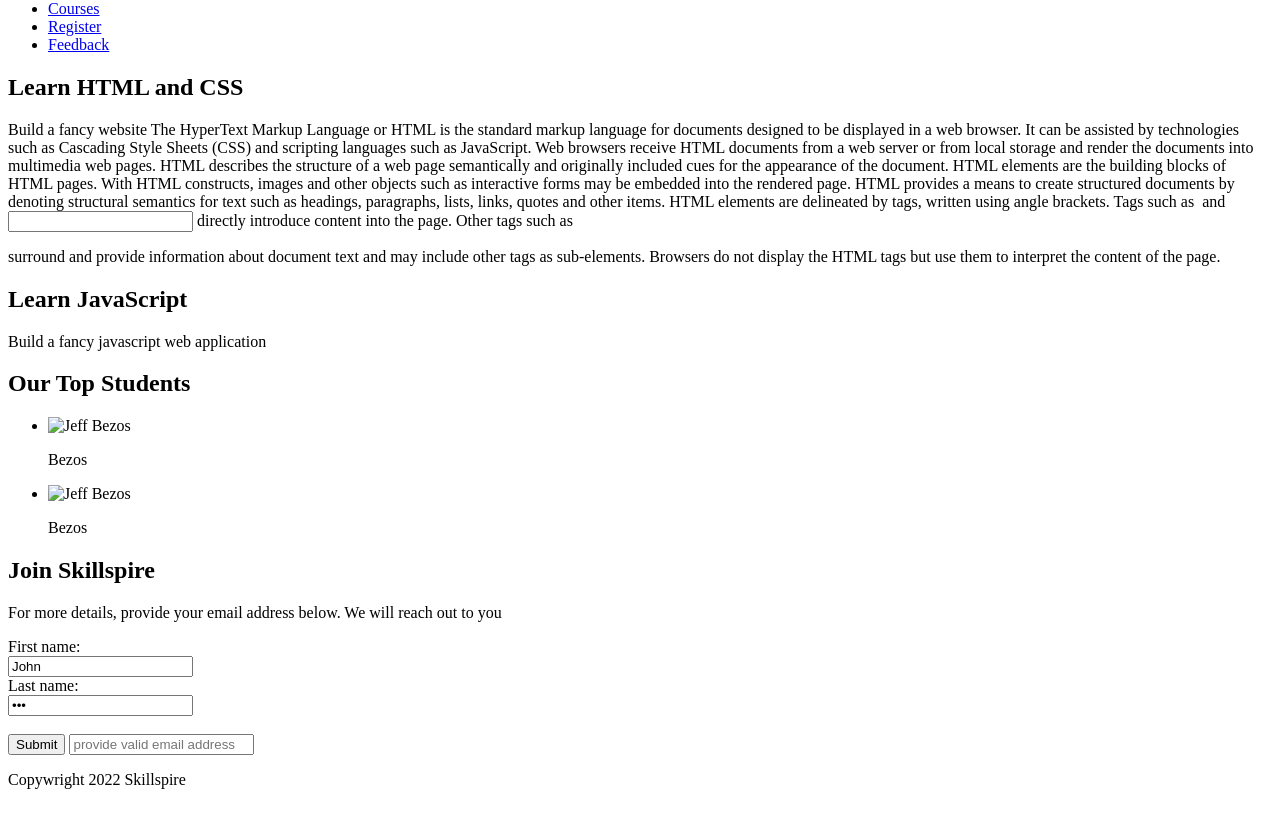
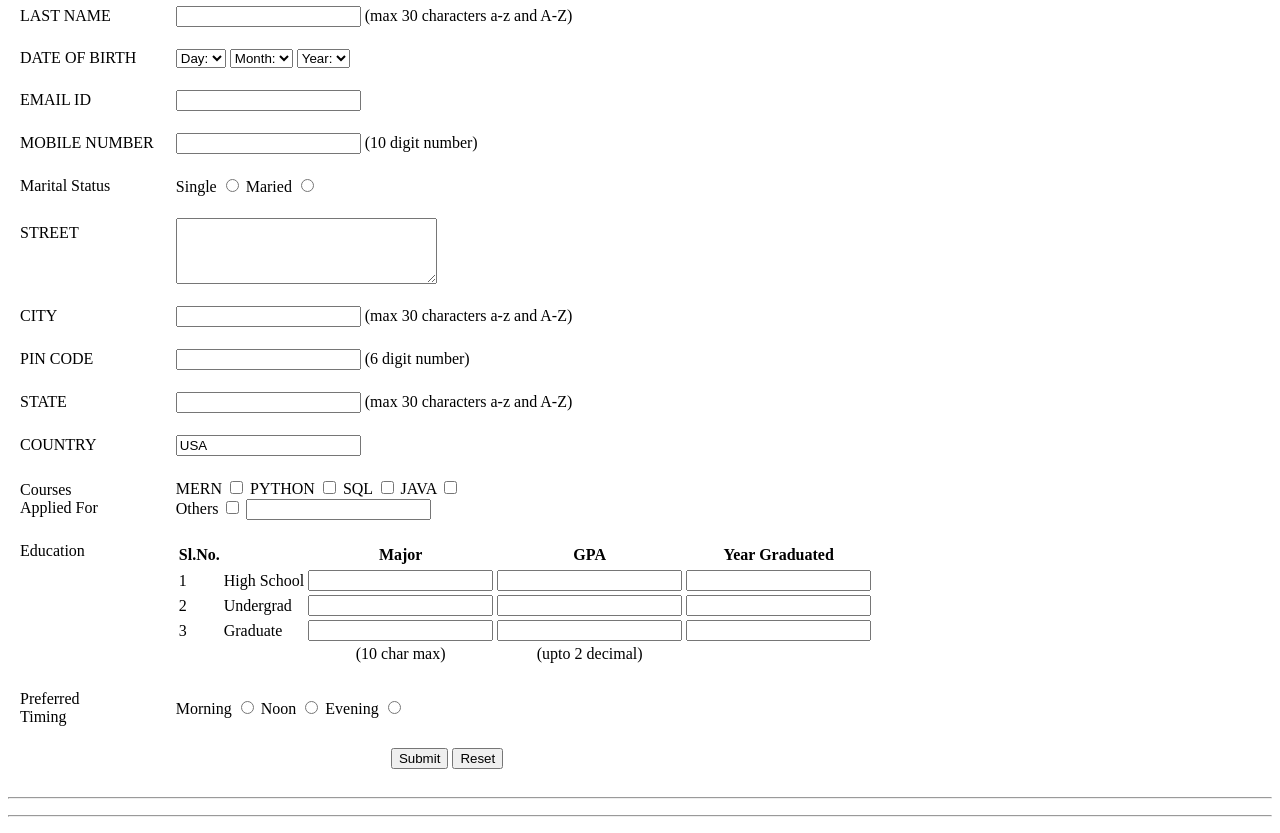
Before and after one commit to bdji/schoolWebsiteRegistration, a plain HTML site: page index.html in a window 1280 px wide. Shown: the part 98-931 px from the top of the page. Before the commit the page ends 903 px from the top, so only its background shows below. Drawn offline with Linux system fonts and the light colour scheme.

Commit message:
The front-end

```diff
--- a/index.html
+++ b/index.html
@@ -1,76 +1,300 @@
-<!DOCTYPE html>
-<html lang="en">
+<html>
 <head>
-    <meta charset="UTF-8">
-    <meta http-equiv="X-UA-Compatible" content="IE=edge">
-    <meta name="viewport" content="width=device-width, initial-scale=1.0">
-    <title>Skillspire</title>
-    <link rel="stylesheet" href="main.css">
+<title>Student Registration Form</title>
+<link rel="stylesheet" href="register.css">
+<script src="register.js"></script>
 </head>
+
 <body>
-    <header>
-        <h1>Skillspire</h1>
-    </header>
-    <nav>
-        <ul>
-            <li>
-                <a href="/Join.html">Join Us</a>
-            </li>
-            <li>
-                <a href="/Courses.html">Courses</a>
-            </li>
-            <li>
-                <a href="/registration.html">Register</a>
-            </li>
-            <li>
-                <a href="/feedback.html">Feedback</a>
-            </li>
-        </ul>
-    </nav>
-    <main>
-        <article>
-            <h2>Learn HTML and CSS</h2>
-            <p>Build a fancy website
-                The HyperText Markup Language or HTML is the standard markup language for documents designed to be displayed in a web browser. It can be assisted by technologies such as Cascading Style Sheets (CSS) and scripting languages such as JavaScript.
+<h3>SKILLSPIRE STUDENT REGISTRATION FORM</h3>
 
-                Web browsers receive HTML documents from a web server or from local storage and render the documents into multimedia web pages. HTML describes the structure of a web page semantically and originally included cues for the appearance of the document.
 
-                HTML elements are the building blocks of HTML pages. With HTML constructs, images and other objects such as interactive forms may be embedded into the rendered page. HTML provides a means to create structured documents by denoting structural semantics for text such as headings, paragraphs, lists, links, quotes and other items. HTML elements are delineated by tags, written using angle brackets. Tags such as <img /> and <input /> directly introduce content into the page. Other tags such as <p> surround and provide information about document text and may include other tags as sub-elements. Browsers do not display the HTML tags but use them to interpret the content of the page.
+<table cellpadding = "10">
 
-            </p>
-        </article>
-        <article>
-            <h2>Learn JavaScript</h2>
-            <p>Build a fancy javascript web application</p>
-        </article>
-        <article>
-            <h2>Our Top Students</h2>
-            <ul class="images">
-                <li>
-                    <img src="images/bezo.jpg" alt="Jeff Bezos">
-                    <p><span>Bezos</span></p>
-                </li>
-                <li>
-                    <img src="images/bezo.jpg" alt="Jeff Bezos">
-                    <p><span>Bezos</span></p>
-                </li>
-            </ul>
-        </article>
-    </main>
-    <section class="join">
-        <h2>Join Skillspire</h2>
-        <p>For more details, provide your email address below. We will reach out to you</p>
-        <form>
-            <label for="fname">First name:</label><br>
-            <input type="text" id="fname" name="fname" value="John"><br>
-            <label for="lname">Last name:</label><br>
-            <input type="password" id="lname" name="lname" value="Doe"><br><br>
-            <input type="submit" value="Submit">
-            <input type="email" name="email" placeholder="provide valid email address">
-        </form>
-    </section>
-    <footer>
-        <p>Copywright 2022 Skillspire</p>
-    </footer>
+<!----- First Name ---------------------------------------------------------->
+<tr>
+<td>FIRST NAME</td>
+<td><input type="text" name="First_Name" maxlength="30"/>
+(max 30 characters a-z and A-Z)
+</td>
+</tr>
+
+<!----- Last Name ---------------------------------------------------------->
+<tr>
+<td>LAST NAME</td>
+<td><input type="text" name="Last_Name" maxlength="30"/>
+(max 30 characters a-z and A-Z)
+</td>
+</tr>
+
+<!----- Date Of Birth -------------------------------------------------------->
+<tr>
+<td>DATE OF BIRTH</td>
+
+<td>
+<select name="Birthday_day" id="Birthday_Day">
+<option value="-1">Day:</option>
+<option value="1">1</option>
+<option value="2">2</option>
+<option value="3">3</option>
+
+<option value="4">4</option>
+<option value="5">5</option>
+<option value="6">6</option>
+<option value="7">7</option>
+<option value="8">8</option>
+<option value="9">9</option>
+<option value="10">10</option>
+<option value="11">11</option>
+<option value="12">12</option>
+
+<option value="13">13</option>
+<option value="14">14</option>
+<option value="15">15</option>
+<option value="16">16</option>
+<option value="17">17</option>
+<option value="18">18</option>
+<option value="19">19</option>
+<option value="20">20</option>
+<option value="21">21</option>
+
+<option value="22">22</option>
+<option value="23">23</option>
+<option value="24">24</option>
+<option value="25">25</option>
+<option value="26">26</option>
+<option value="27">27</option>
+<option value="28">28</option>
+<option value="29">29</option>
+<option value="30">30</option>
+
+<option value="31">31</option>
+</select>
+
+<select id="Birthday_Month" name="Birthday_Month">
+<option value="-1">Month:</option>
+<option value="January">Jan</option>
+<option value="February">Feb</option>
+<option value="March">Mar</option>
+<option value="April">Apr</option>
+<option value="May">May</option>
+<option value="June">Jun</option>
+<option value="July">Jul</option>
+<option value="August">Aug</option>
+<option value="September">Sep</option>
+<option value="October">Oct</option>
+<option value="November">Nov</option>
+<option value="December">Dec</option>
+</select>
+
+<select name="Birthday_Year" id="Birthday_Year">
+
+<option value="-1">Year:</option>
+<option value="2012">2012</option>
+<option value="2011">2011</option>
+<option value="2010">2010</option>
+<option value="2009">2009</option>
+<option value="2008">2008</option>
+<option value="2007">2007</option>
+<option value="2006">2006</option>
+<option value="2005">2005</option>
+<option value="2004">2004</option>
+<option value="2003">2003</option>
+<option value="2002">2002</option>
+<option value="2001">2001</option>
+<option value="2000">2000</option>
+
+<option value="1999">1999</option>
+<option value="1998">1998</option>
+<option value="1997">1997</option>
+<option value="1996">1996</option>
+<option value="1995">1995</option>
+<option value="1994">1994</option>
+<option value="1993">1993</option>
+<option value="1992">1992</option>
+<option value="1991">1991</option>
+<option value="1990">1990</option>
+
+<option value="1989">1989</option>
+<option value="1988">1988</option>
+<option value="1987">1987</option>
+<option value="1986">1986</option>
+<option value="1985">1985</option>
+<option value="1984">1984</option>
+<option value="1983">1983</option>
+<option value="1982">1982</option>
+<option value="1981">1981</option>
+<option value="1980">1980</option>
+</select>
+</td>
+</tr>
+
+<!----- Email Id ---------------------------------------------------------->
+<tr>
+<td>EMAIL ID</td>
+<td><input type="text" name="Email_Id" maxlength="100" /></td>
+</tr>
+
+<!----- Mobile Number ---------------------------------------------------------->
+<tr>
+<td>MOBILE NUMBER</td>
+<td>
+<input type="text" name="Mobile_Number" maxlength="10" />
+(10 digit number)
+</td>
+</tr>
+
+<!----- Gender ----------------------------------------------------------->
+<tr>
+<td>Marital Status</td>
+<td>
+Single <input type="radio" name="Gender" value="Male" />
+Maried <input type="radio" name="Gender" value="Female" />
+</td>
+</tr>
+
+<!----- Address ---------------------------------------------------------->
+<tr>
+<td>STREET <br /><br /><br /></td>
+<td><textarea name="Address" rows="4" cols="30"></textarea></td>
+</tr>
+
+<!----- City ---------------------------------------------------------->
+<tr>
+<td>CITY</td>
+<td><input type="text" name="City" maxlength="30" />
+(max 30 characters a-z and A-Z)
+</td>
+</tr>
+
+<!----- Pin Code ---------------------------------------------------------->
+<tr>
+<td>PIN CODE</td>
+<td><input type="text" name="Pin_Code" maxlength="6" />
+(6 digit number)
+</td>
+</tr>
+
+<!----- State ---------------------------------------------------------->
+<tr>
+<td>STATE</td>
+<td><input type="text" name="State" maxlength="30" id="state"/>
+(max 30 characters a-z and A-Z)
+</td>
+</tr>
+
+<!----- Country ---------------------------------------------------------->
+<tr>
+<td>COUNTRY</td>
+<td><input type="text" name="Country" value="USA" readonly="readonly" id="country"/></td>
+</tr>
+
+<!----- Hobbies ---------------------------------------------------------->
+
+<tr>
+    <td>Courses<br />Applied For</td>
+
+    <td>
+    MERN
+    <input type="checkbox" id="selectMern"/>
+    PYTHON
+    <input type="checkbox" id="selectPython"/>
+    SQL
+    <input type="checkbox" id="selectSql"/>
+    JAVA
+    <input type="checkbox" id="selectJava"/>
+    <br />
+    Others
+    <input type="checkbox" value="Other" id="selectOther">
+    <input type="text" maxlength="30" />
+    </td>
+    </tr>
+
+<!----- Qualification---------------------------------------------------------->
+<tr>
+<td>Education <br /><br /><br /><br /><br /><br /><br /></td>
+
+<td>
+<table>
+
+<tr>
+<td style="text-align: center;"><b>Sl.No.</b></td>
+<td style="text-align: center;"><b></b></td>
+<td style="text-align: center;"><b>Major</b></td>
+<td style="text-align: center;"><b>GPA</b></td>
+<td style="text-align: center;"><b>Year Graduated</b></td>
+</tr>
+
+<tr>
+<tr>
+<td>1</td>
+<td>High School</td>
+<td><input type="text" name="ClassXII_Board" maxlength="30" /></td>
+<td><input type="text" name="ClassXII_Percentage" maxlength="30" /></td>
+<td><input type="text" name="ClassXII_YrOfPassing" maxlength="30" /></td>
+</tr>
+
+<tr>
+<td>2</td>
+<td>Undergrad</td>
+<td><input type="text" name="Graduation_Board" maxlength="30" id=ugB/></td>
+<td><input type="text" name="Graduation_Percentage" maxlength="30" id="uGpa" /></td>
+<td><input type="text" name="Graduation_YrOfPassing" maxlength="30" id="uYear"/></td>
+</tr>
+
+<tr>
+<td>3</td>
+<td>Graduate</td>
+<td><input type="text" name="Masters_Board" maxlength="30" id="gradB"/></td>
+<td><input type="text" name="Masters_Percentage" maxlength="30" id="gradGpa"/></td>
+<td><input type="text" name="Masters_YrOfPassing" maxlength="30" id="gradYear"/></td>
+</tr>
+
+<tr>
+<td></td>
+<td></td>
+<td style="text-align: center;">(10 char max)</td>
+<td style="text-align: center;">(upto 2 decimal)</td>
+</tr>
+</table>
+
+</td>
+</tr>
+
+<!----- Course ---------------------------------------------------------->
+<tr>
+<td>Preferred<br />Timing</td>
+<td>
+Morning
+<input type="radio" name="timing" id="timing" value="morning">
+Noon
+<input type="radio" name="timing" id="timing" value="noon">
+Evening
+<input type="radio" name="timing" id="timing" value="evening">
+</td>
+</tr>
+
+<!----- Submit and Reset ------------------------------------------------->
+<tr>
+<td colspan="2" style="text-align: center;">
+<input type="submit" value="Submit" onclick="processForm()">
+<input type="reset" value="Reset">
+</td>
+</tr>
+</table>
+ <div id = "results">
+    <p id="courseSelected"></p>
+    <p id="result0"></p>
+    <hr>
+    <p id="feeBeforeDiscounts"></p>
+    <p id="discountApplied"></p>
+    <p id="result1"></p>
+    <hr>
+    <p id="result2"></p>
+    <p id="result3"></p>
+    <p id="result4"></p>
+ </div>
+</form>
+
 </body>
 </html>
```
